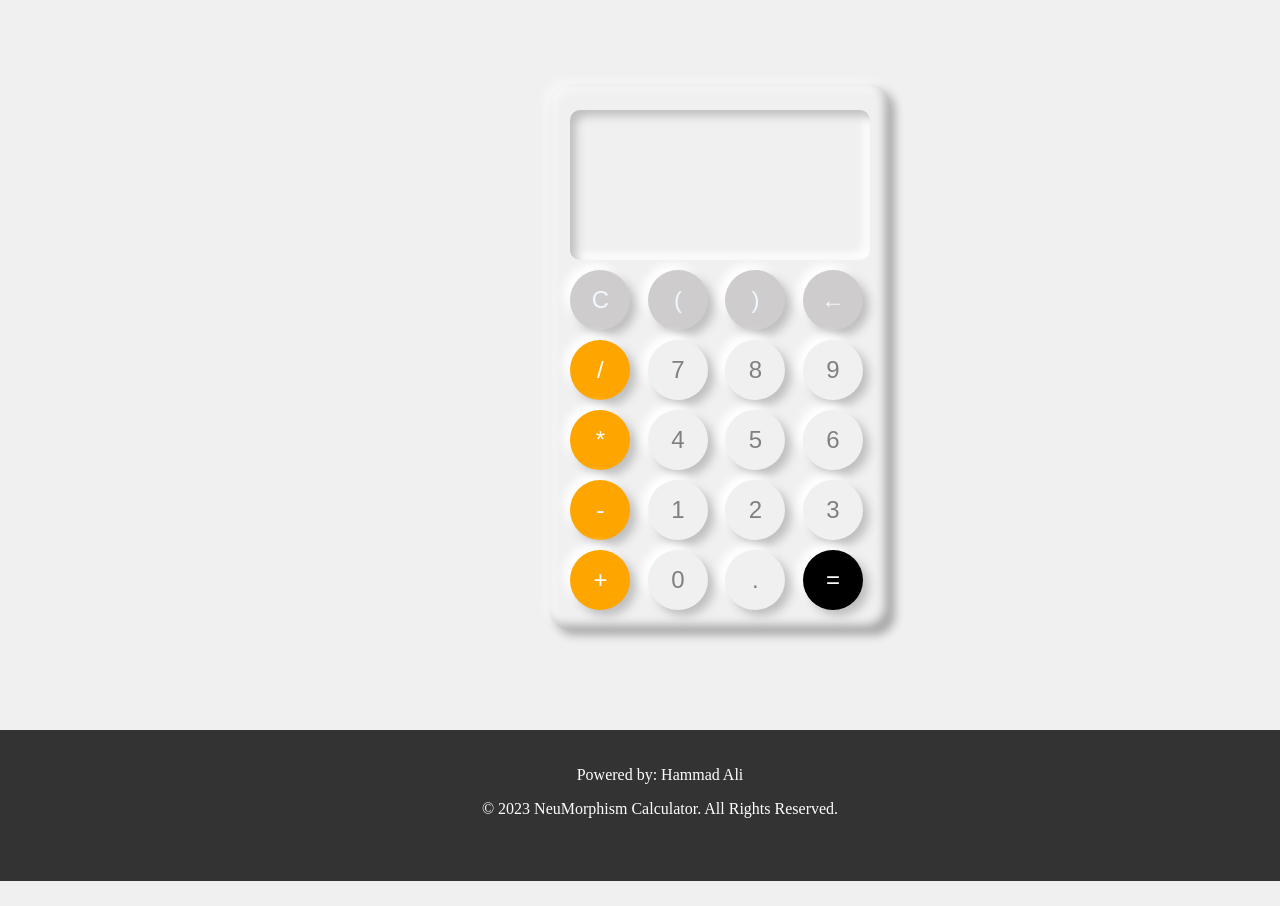
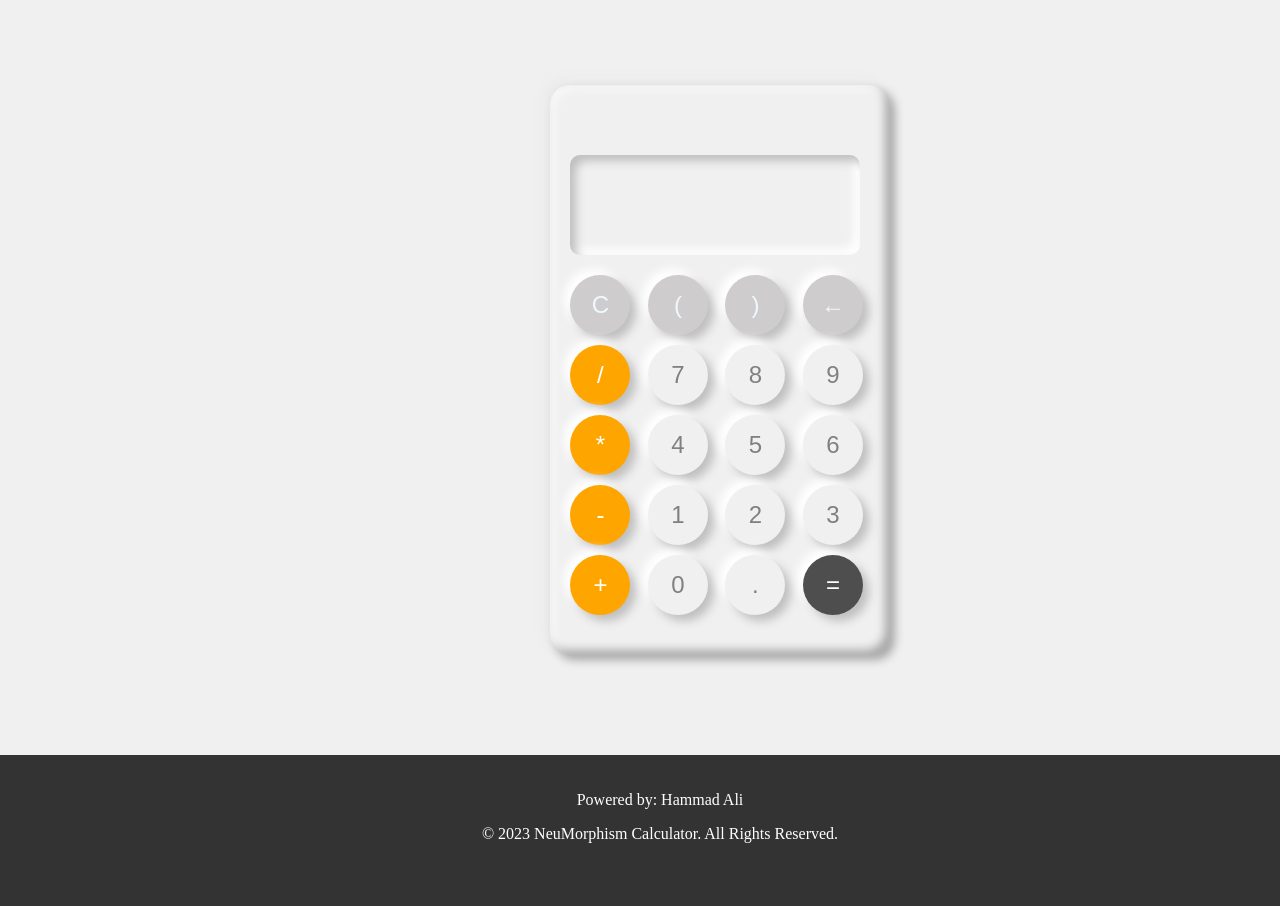
Before and after one commit to hammadali1122/Calculator, a plain HTML site: page index.html in a window 1280 px wide. Shown: the top 906 px of the page. Before the commit the page ends 881 px from the top, so only its background shows below. Drawn offline with Linux system fonts and the light colour scheme.

Commit message:
height fixed

```diff
--- a/styles/styles.css
+++ b/styles/styles.css
@@ -18,6 +18,7 @@ body {
   background-color: #f0f0f0;
   border-radius: 20px;
   padding: 20px;
+  height: 530px;
   margin-left: 43%;
   width: 300px;
   max-width: 100%;
@@ -28,7 +29,7 @@ body {
   /* Inner shadows */
   box-shadow: inset 5px 5px 10px rgba(255, 255, 255, 0.5),
               inset -5px -5px 10px rgba(0, 0, 0, 0.3),
-              -5px -5px 10px rgba(255, 255, 255, 0.5),
+              -5px -5px 10px rgba(228, 228, 228, 0.5),
               5px 5px 10px rgba(0, 0, 0, 0.3);
 }
 
@@ -46,8 +47,10 @@ body {
   color: grey;
   font-size: 1.5em;
   padding: 10px;
-  margin-bottom: 10px;
-  height: 130px; /* Increased height by 70 pixels */
+  margin-bottom: 20px;
+  margin-top: 50px;
+  height: 80px; /* Increased height by 70 pixels */
+  width: 270px;
   text-align: right; /* Align result on the right */
   display: flex;
   align-items: center; /* Vertically center the text */
@@ -124,7 +127,7 @@ button.operator {
 }
 
 button.equal {
-  background-color: black;
+  background-color: rgb(78, 78, 78);
   color: white;
 }
 
```
Also changed, not shown: index.html (+3 -1 lines).
